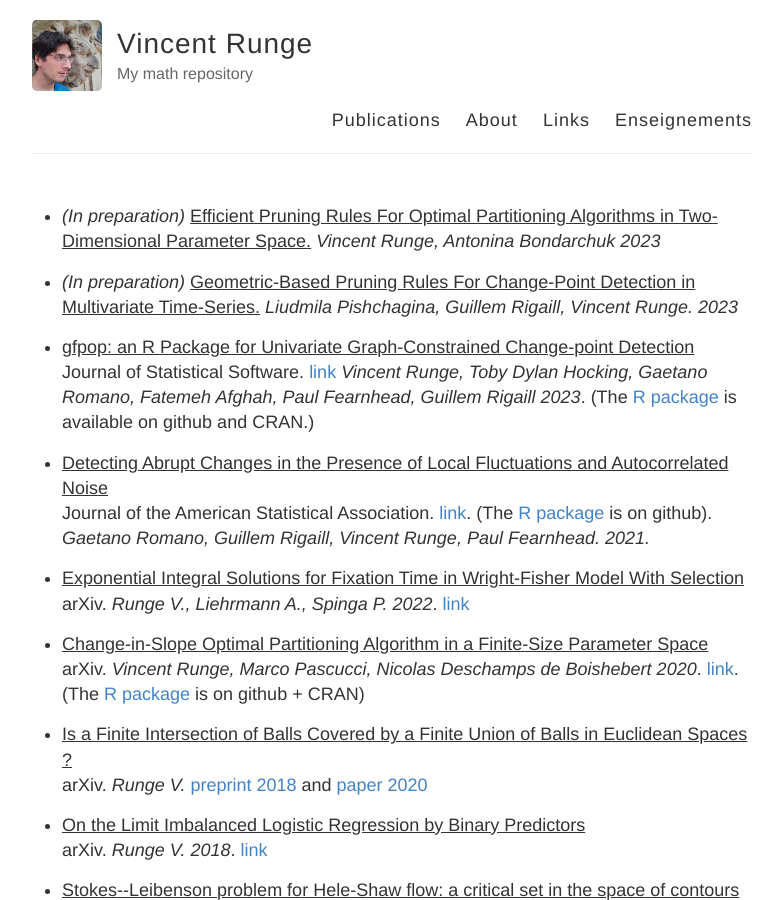
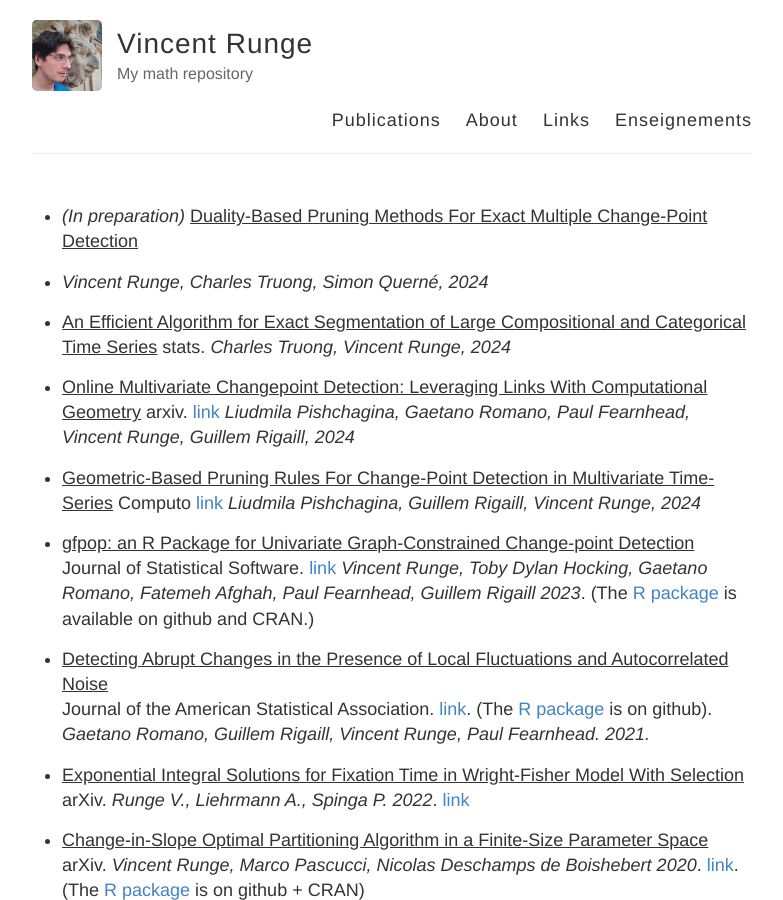
Before and after one commit to vincentrunge/vincentrunge.github.io, a Jekyll site: the page built from Publications.md, in a window 1280 px wide and 900 px high. Shown: the whole window, without its empty margins (248-1031 px from the left). Built offline with Jekyll 4.4.1, drawn with Linux system fonts in a browser that asks for light colours.

Commit message:
Update Publications.md

```diff
--- a/Publications.md
+++ b/Publications.md
@@ -4,9 +4,20 @@ title: Publications
 permalink: /Publications/
 ---
 
-* *(In preparation)* <u>Efficient Pruning Rules For Optimal Partitioning Algorithms in Two-Dimensional Parameter Space.</u> *Vincent Runge, Antonina Bondarchuk 2023*
 
-* *(In preparation)* <u>Geometric-Based Pruning Rules For Change-Point Detection in Multivariate Time-Series.</u> *Liudmila Pishchagina, Guillem Rigaill, Vincent Runge. 2023*
+* *(In preparation)* <u>Duality-Based Pruning Methods For Exact Multiple Change-Point Detection</u>
+* *Vincent Runge, Charles Truong, Simon Querné, 2024*
+
+* <u>An Efficient Algorithm for Exact Segmentation of Large Compositional and Categorical Time Series</u>
+stats. *Charles Truong, Vincent Runge, 2024*
+
+* <u>Online Multivariate Changepoint Detection: Leveraging Links With Computational Geometry</u>
+arxiv. [link](https://arxiv.org/abs/2311.01174)
+*Liudmila Pishchagina, Gaetano Romano, Paul Fearnhead, Vincent Runge, Guillem Rigaill, 2024*
+
+* <u>Geometric-Based Pruning Rules For Change-Point Detection in Multivariate Time-Series</u>
+Computo [link](https://openreview.net/pdf/e64991a58e37bf3171dd9b03a4248dfc1f283167.pdf)
+*Liudmila Pishchagina, Guillem Rigaill, Vincent Runge, 2024*
 
 * <u>gfpop: an R Package for Univariate Graph-Constrained Change-point Detection</u>
 Journal of Statistical Software.
```
